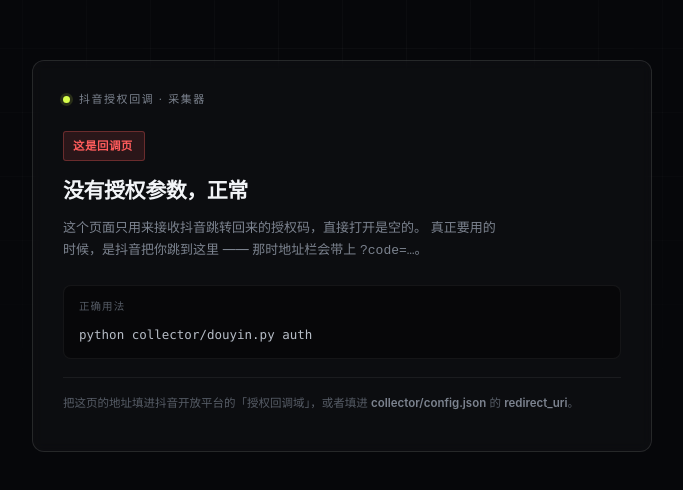
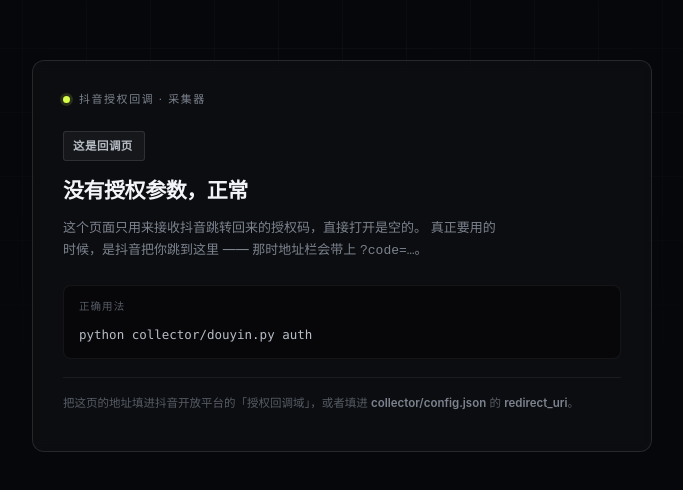
Before and after one commit to duvenusan/douyin-oauth, a plain HTML site: page callback.html in a window 1280 px wide. Shown: the part 144-634 px from the top of the page, without its empty margins (298-981 px from the left). Drawn offline with Linux system fonts and the light colour scheme.

Commit message:
修正：直接打开页面时的标签用中性色，不再显示成红色报错

```diff
--- a/callback.html
+++ b/callback.html
@@ -101,6 +101,8 @@
   }
   .status.ok   { background: var(--acid-dim);   color: var(--acid);   border: 1px solid rgba(216,255,75,0.28); }
   .status.bad  { background: var(--danger-dim); color: var(--danger); border: 1px solid rgba(255,92,92,0.3); }
+  /* 中性信息态：直接打开页面时用。红色会被误读成报错，而这里其实是"正常"。 */
+  .status.info { background: rgba(255,255,255,0.045); color: var(--fg-2); border: 1px solid var(--line); }
   .status b { font-weight: 700; }
 
   h1 {
@@ -362,7 +364,7 @@
 
   <!-- ---------- 直接打开 ---------- -->
   <section id="idleView" class="hidden">
-    <div class="status bad"><b>这是回调页</b></div>
+    <div class="status info"><b>这是回调页</b></div>
     <h1>没有授权参数，正常</h1>
     <p class="lede">
       这个页面只用来接收抖音跳转回来的授权码，直接打开是空的。
```
